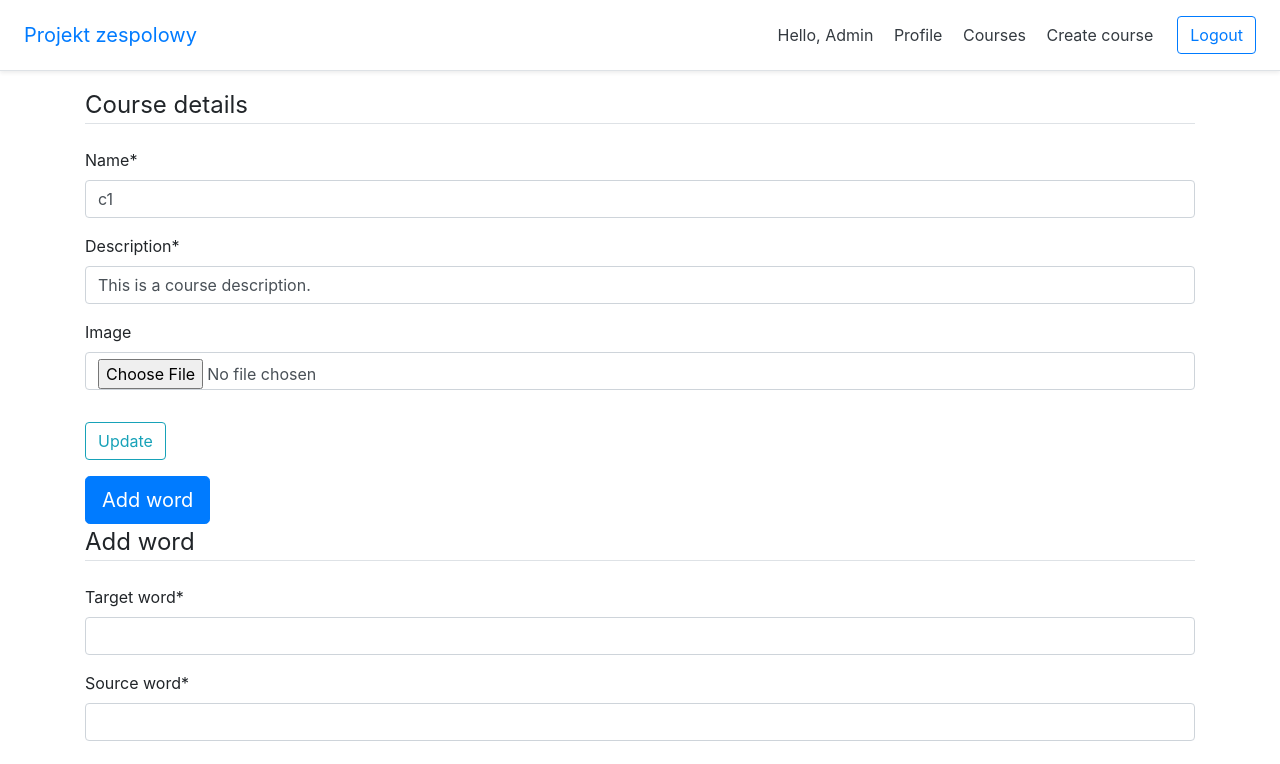
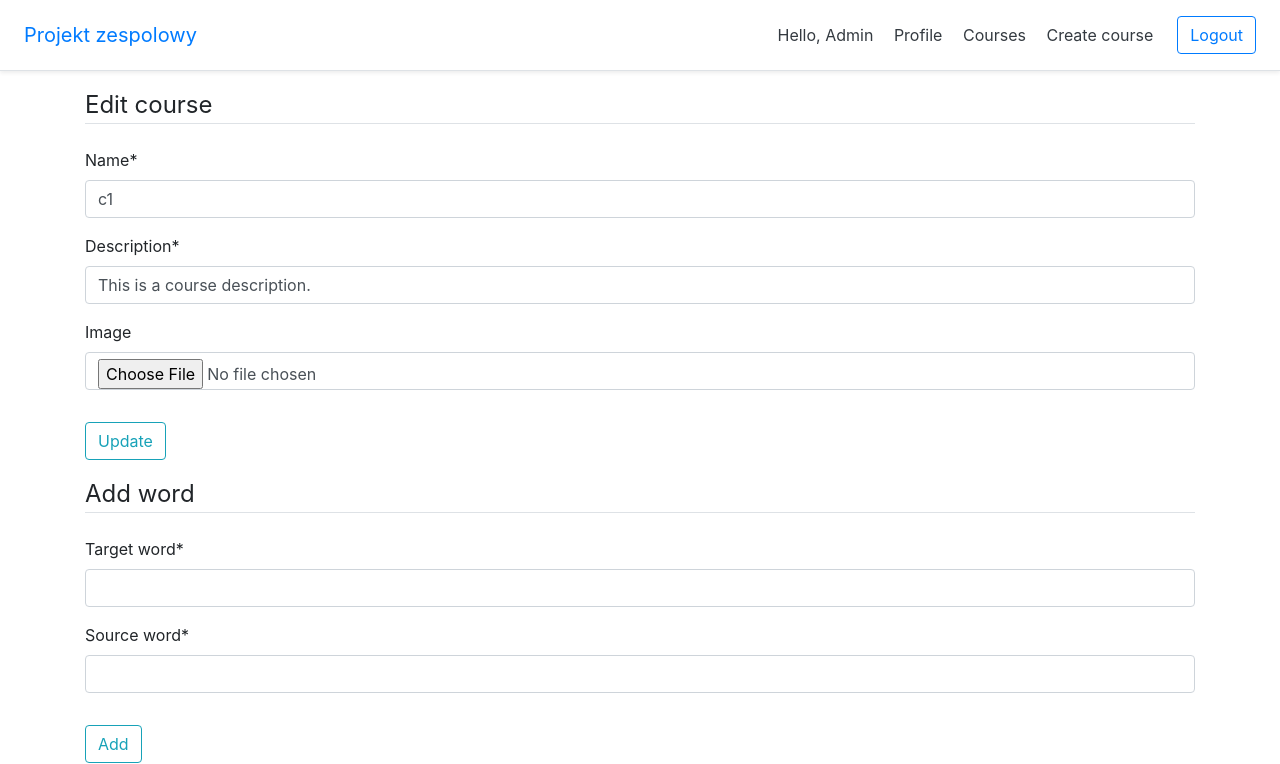
Before and after one commit to MagiciansRed/Projekt-zespolowy, a Django app: a page that uses templates/course/edit_course.html in a window 1280 px wide. Shown: the top 764 px of the page. Run offline with Django 3.2, Linux system fonts and the light colour scheme; a user stored in the database is signed in; data comes from the database, SQL or seed files in the repository; some libraries are stand-ins or nearby versions.

Commit message:
code cleanup

```diff
--- a/templates/course/edit_course.html
+++ b/templates/course/edit_course.html
@@ -13,7 +13,7 @@
         <form method="POST" enctype="multipart/form-data">
             {% csrf_token %}
             <fieldset class="form-group">
-                <legend class="border-bottom mb-4">Course details</legend>
+                <legend class="border-bottom mb-4">Edit course</legend>
                 {{ course_form|crispy }}
             </fieldset>
             <div class="form-group">
@@ -26,8 +26,6 @@
                 {{ course_error }}
             </div>
         {% endif %}
-
-        <button class="btn btn-lg btn-primary" id="addWord">Add word</button>
 
         {% if word_success != "" %}
             <div class="alert alert-success" role="alert">
```
